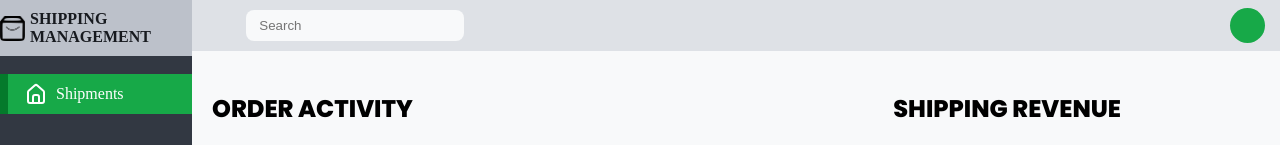
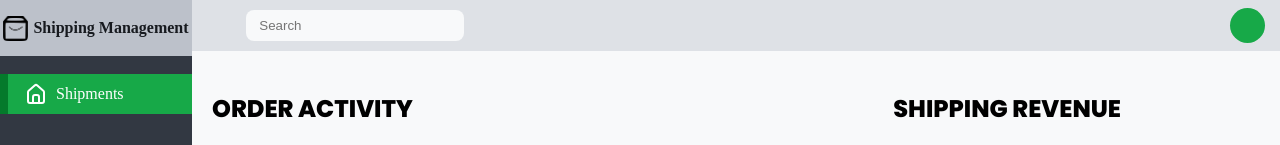
Before and after one commit to DuanNguyen2907/Delivery_sp09, a React (Create React App) app: page / in a window 1280 px wide. Shown: the top 145 px of the page. Built offline with nearby package versions, Linux system fonts and the light colour scheme; no server answers; the HTML template or start-up script is replaced by a standard one.

Commit message:
Update Sidebar.jsx

```diff
--- a/src/components/SideBar/Sidebar.jsx
+++ b/src/components/SideBar/Sidebar.jsx
@@ -14,9 +14,9 @@ const Sidebar = () => {
         {/* logo */}
         <div className="logo">
             <img src={Logo} alt=""/>
-            <span>
-                SHIPPING MANAGEMENT
-            </span>
+            <p>
+                Shipping Management
+            </p>
         </div>
         {/* menu */}
         <div className="menu">
```
